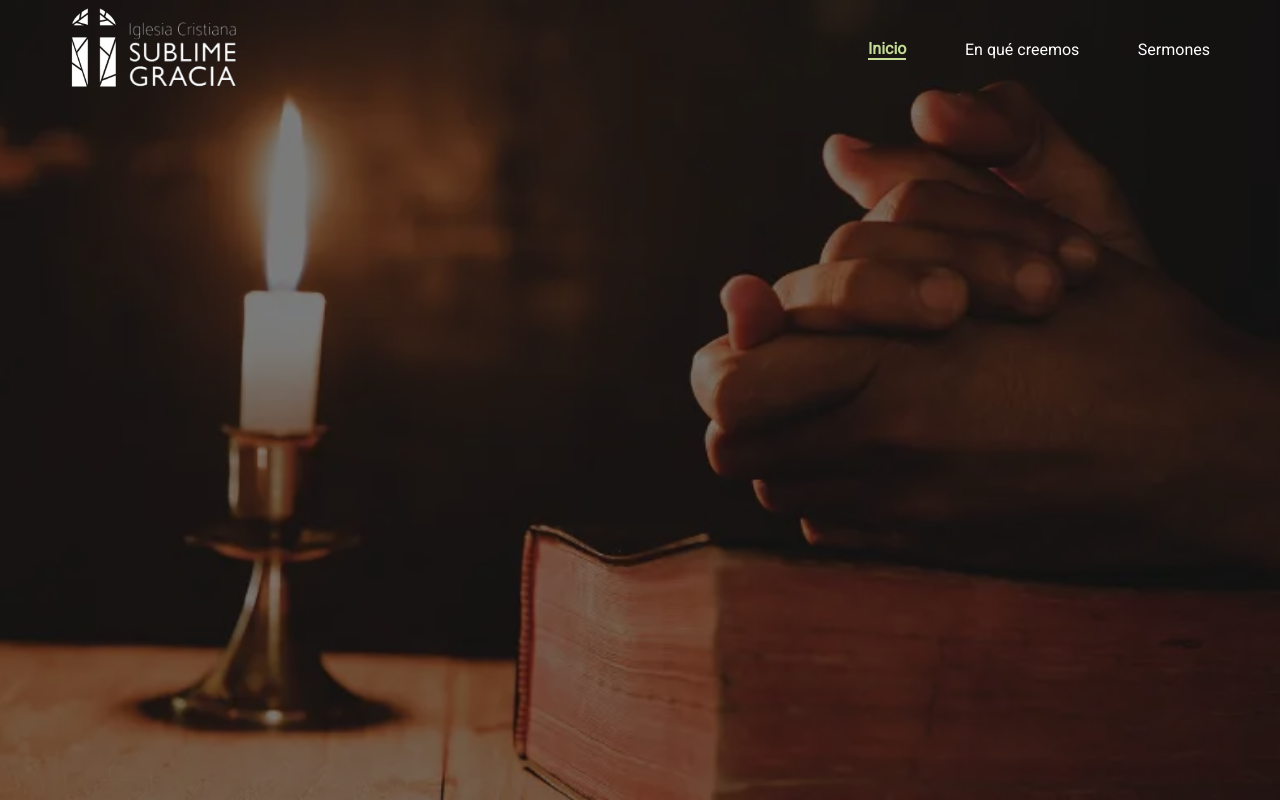
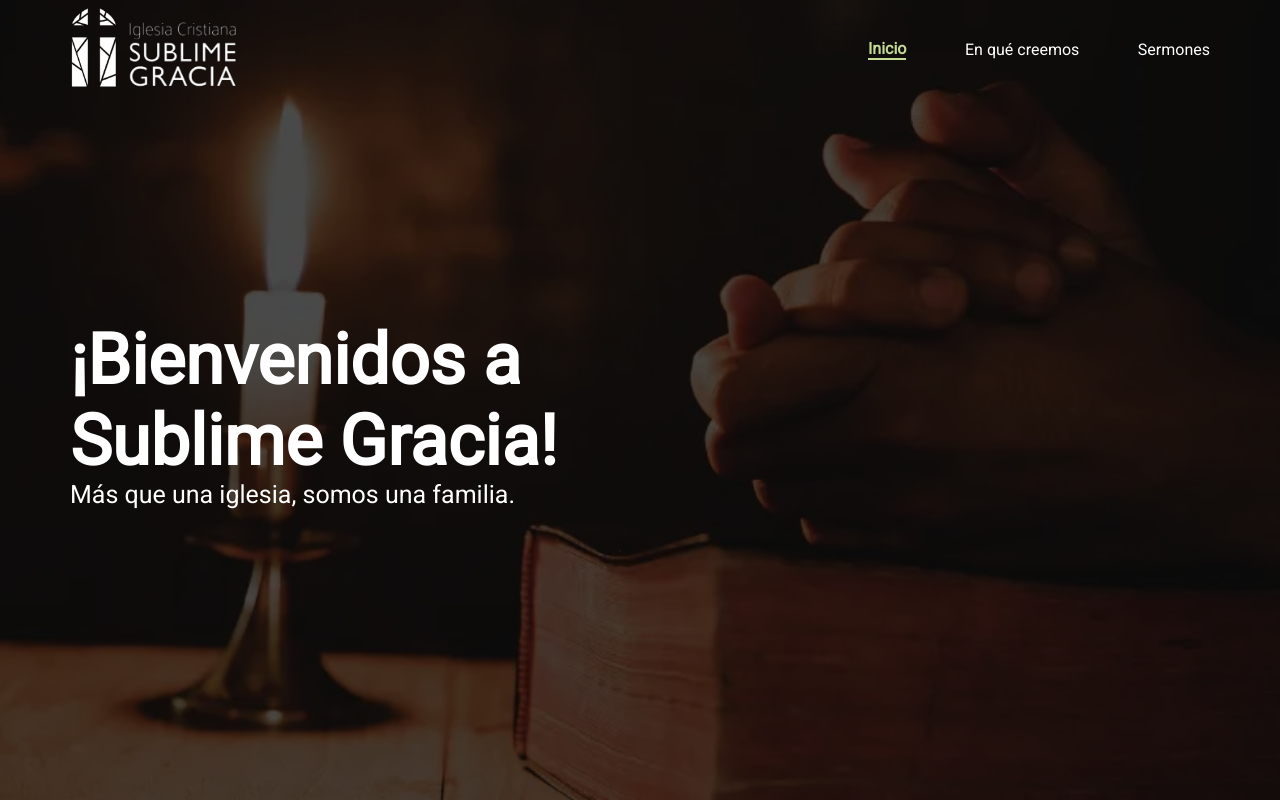
Before and after one commit to NayellyPantoja/SublimeGracia, a React (Vite) app: page / in a window 1280 px wide. Shown: the top 802 px of the page. Built offline with nearby package versions, Linux system fonts and the light colour scheme; a web font is replaced by a local one.

Commit message:
se agregan estilos para el componente bienvenida

```diff
--- a/src/componentes/inicio/Bienvenida.jsx
+++ b/src/componentes/inicio/Bienvenida.jsx
@@ -2,11 +2,11 @@ import imgBack from "../../assets/imgWebp/Backgrounds/BackgroundHome.webp";
 
 const Bienvenida = () => {
   return (
-    <>
+    <div className="containerBienvenida">
       <div className="containerImgBgHome">
         <img className="backgroundHome" src={imgBack} alt="" />
       </div>
-      <div className="containerBienvenida">
+      <div className="containerTextoBienvenida">
         <h1 className="tituloBienvenida">
           ¡Bienvenidos a <span>Sublime Gracia!</span>
         </h1>
@@ -14,7 +14,7 @@ const Bienvenida = () => {
           Más que una iglesia, somos una familia.
         </p>
       </div>
-    </>
+    </div>
   );
 };
 
--- a/src/scss/home/_home.scss
+++ b/src/scss/home/_home.scss
@@ -2,6 +2,9 @@
 @use "base/mixins" as m;
 
 
+
+
+.containerBienvenida{
     .containerImgBgHome{
         .backgroundHome{
             width: 100%;
@@ -16,16 +19,13 @@
             right: 0;
             bottom: 0;
             left: 0;
-        background: rgba(0, 0, 0, 0.5);
+            background: rgba(0, 0, 0, 0.7);
         }
     }
-
-.containerBienvenida{
-    display: flex;
-    flex-direction: column;
-    align-items: center;
-    justify-content: left;
-    position: relative;
+    .containerTextoBienvenida{
+        position: absolute;
+        top: 40%;
+        z-index: 1;
         max-width: 90%;
         padding-left: 2rem;
         @include m.tablet{
@@ -35,6 +35,7 @@
 
         .tituloBienvenida{
             width: 100%;
+            color: v.$blanco;
             text-align: left;
             font-size: 3.5rem;
             margin: 0;
@@ -42,10 +43,11 @@
                 font-size: 5rem;
             }
             @include m.desktop{
-            font-size: 6rem;
+                font-size: 7rem;
             }
         };
         .textoBienvenida{
+            color: v.$blanco;
             font-size: 1.8rem;
             font-weight: lighter;
             line-height: 2.7rem;
@@ -56,3 +58,4 @@
             }
         }
     }
+}
--- a/src/styles/App.css
+++ b/src/styles/App.css
@@ -421,54 +421,53 @@ a {
   background-color: #04441C;
 }
 
-.containerImgBgHome .backgroundHome {
+.containerBienvenida .containerImgBgHome .backgroundHome {
   width: 100%;
   height: 100vh;
   opacity: 0.8, #000;
   object-fit: cover;
 }
-.containerImgBgHome::before {
+.containerBienvenida .containerImgBgHome::before {
   content: "";
   position: absolute;
   top: 0;
   right: 0;
   bottom: 0;
   left: 0;
-  background: rgba(0, 0, 0, 0.5);
+  background: rgba(0, 0, 0, 0.7);
 }
-
-.containerBienvenida {
-  display: flex;
-  flex-direction: column;
-  align-items: center;
-  justify-content: left;
-  position: relative;
+.containerBienvenida .containerTextoBienvenida {
+  position: absolute;
+  top: 40%;
+  z-index: 1;
   max-width: 90%;
   padding-left: 2rem;
 }
 @media (min-width: 768px) {
-  .containerBienvenida {
+  .containerBienvenida .containerTextoBienvenida {
     max-width: 50%;
     padding-left: 7rem;
   }
 }
-.containerBienvenida .tituloBienvenida {
+.containerBienvenida .containerTextoBienvenida .tituloBienvenida {
   width: 100%;
+  color: #fff;
   text-align: left;
   font-size: 3.5rem;
   margin: 0;
 }
 @media (min-width: 768px) {
-  .containerBienvenida .tituloBienvenida {
+  .containerBienvenida .containerTextoBienvenida .tituloBienvenida {
     font-size: 5rem;
   }
 }
 @media (min-width: 1024px) {
-  .containerBienvenida .tituloBienvenida {
-    font-size: 6rem;
+  .containerBienvenida .containerTextoBienvenida .tituloBienvenida {
+    font-size: 7rem;
   }
 }
-.containerBienvenida .textoBienvenida {
+.containerBienvenida .containerTextoBienvenida .textoBienvenida {
+  color: #fff;
   font-size: 1.8rem;
   font-weight: lighter;
   line-height: 2.7rem;
@@ -476,7 +475,7 @@ a {
   text-align: left;
 }
 @media (min-width: 768px) {
-  .containerBienvenida .textoBienvenida {
+  .containerBienvenida .containerTextoBienvenida .textoBienvenida {
     font-size: 2.5rem;
   }
 }
```
Also changed, not shown: 1 other file (tests, documents, lock files or other folders). Lines whose indentation alone changed are shown as unchanged.
